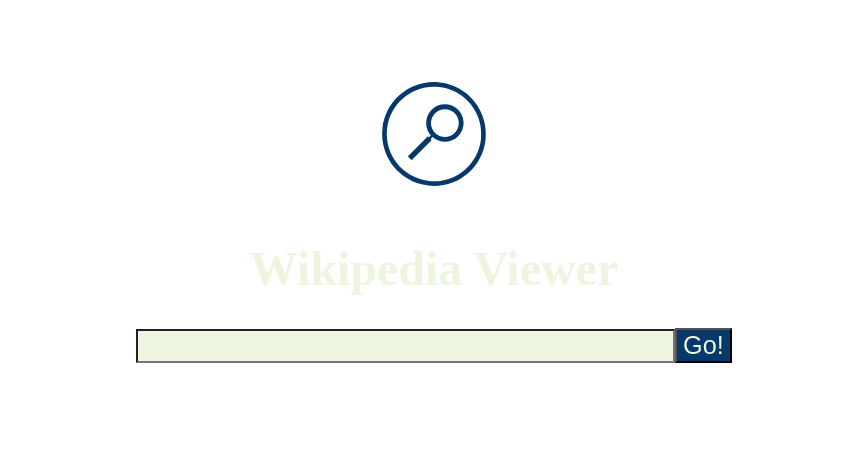
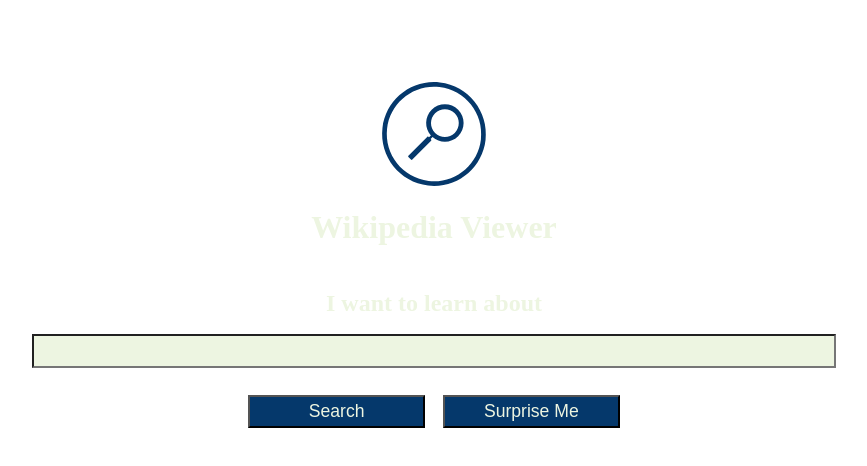
Before and after one commit to abecel22/wikipedia_viewer, a Gatsby site: page / in a window 1280 px wide. Shown: the whole page, without its empty margins (206-1073 px from the left). Built offline with nearby package versions, Linux system fonts and the light colour scheme; Gatsby itself is replaced by a stand-in of ours.

Commit message:
Added random article function and basic styling.

```diff
--- a/package.json
+++ b/package.json
@@ -10,7 +10,8 @@
     "gatsby-plugin-sass": "^1.0.26",
     "normalize-scss": "^7.0.1",
     "normalize.css": "^8.0.0",
-    "react-helmet": "^5.2.0"
+    "react-helmet": "^5.2.0",
+    "react-html-parser": "^2.0.2"
   },
   "keywords": [
     "gatsby"
--- /dev/null
+++ b/src/components/Random.js
@@ -0,0 +1,16 @@
+import React from 'react';
+import ReactHtmlParser, {
+  processNodes,
+  convertNodeToElement,
+  htmlparser2,
+} from 'react-html-parser';
+
+class Random extends React.Component {
+  render() {
+    return (
+      <div className="random-div">{ReactHtmlParser(this.props.random)}</div>
+    );
+  }
+}
+
+export default Random;
--- a/src/pages/index.js
+++ b/src/pages/index.js
@@ -3,6 +3,7 @@
 import Link from 'gatsby-link';
 
 import Results from '../components/Results';
+import Random from '../components/Random';
 
 import './main.scss';
 import search from '../assets/search.svg';
@@ -11,8 +12,10 @@
   constructor(props) {
     super(props);
     this.wikiSearch = this.wikiSearch.bind(this);
+    this.getRandomArticle = this.getRandomArticle.bind(this);
     this.state = {
       results: ['', [], [], []],
+      random: '',
     };
   }
 
@@ -35,26 +38,61 @@
       .catch(error => console.error('Error:', error));
   }
 
+  getRandomArticle() {
+    console.log('clicked');
+
+    fetch(
+      `https://cors-anywhere.herokuapp.com/https://en.wikipedia.org/w/api.php?action=query&prop=extracts&format=json&generator=random&grnnamespace=0`
+    )
+      .then(function(response) {
+        return response.json();
+      })
+      .then(myJson => {
+        for (const prop in myJson.query.pages) {
+          console.log(myJson.query.pages[prop]);
+          let value = myJson.query.pages[prop].extract;
+          this.setState({
+            random: value,
+          });
+        }
+      })
+      .catch(error => console.error('Error:', error));
+  }
+
   render() {
     console.log(this.state);
     return (
       <div className="container">
         <img src={search} alt="search" className="search-icon" />
         <h1>Wikipedia Viewer</h1>
+        <h2 className="search-prompt">I want to learn about</h2>
         <div className="search-container">
           <form className="search-container__form" onSubmit={this.wikiSearch}>
             <input
               type="text"
               name="term"
               className="search-container__input"
+              autoComplete="off"
             />
             <input
               type="submit"
-              value="Go!"
+              value="Search"
               className="search-container__button"
+            />
+            <input
+              type="button"
+              value="Surprise Me"
+              className="search-container__button"
+              onClick={this.getRandomArticle}
             />
           </form>
         </div>
+        {this.state.random !== '' ? (
+          <Random random={this.state.random} />
+        ) : (
+          <div />
+        )}
+
         <Results results={this.state.results} />
       </div>
     );
--- a/src/pages/main.scss
+++ b/src/pages/main.scss
@@ -10,8 +10,13 @@
   }
   h1 {
     color: $font-primary;
-    font-size: 3em;
     text-align: center;
+    margin: 0 0 5% 0;
+  }
+  .search-prompt {
+    color: $font-primary;
+    text-align: center;
+    margin: 2%;
   }
   .search-container__form {
     text-align: center;
@@ -19,15 +24,19 @@
     margin-bottom: 5%;
   }
   .search-container__input {
-    width: 60%;
+    width: 90%;
     background-color: $font-primary;
     font-size: 1.5em;
   }
   .search-container__button {
     background: $secondary-color;
     color: $font-primary;
-    font-size: 1.58em;
+    font-size: 1.1em;
+    margin: 3% 1%;
+    width: 20%;
+    padding: 4px;
   }
+
   .results {
     margin: 2% 0;
     a {
@@ -47,3 +56,11 @@
     }
   }
 }
+
+.random-div {
+  display: block;
+  background: $font-primary;
+  padding: 1% 3%;
+  margin: 2% 0;
+  box-shadow: 3px 6px 8px $shadow;
+}
```
Also changed, not shown: 1 other file.
